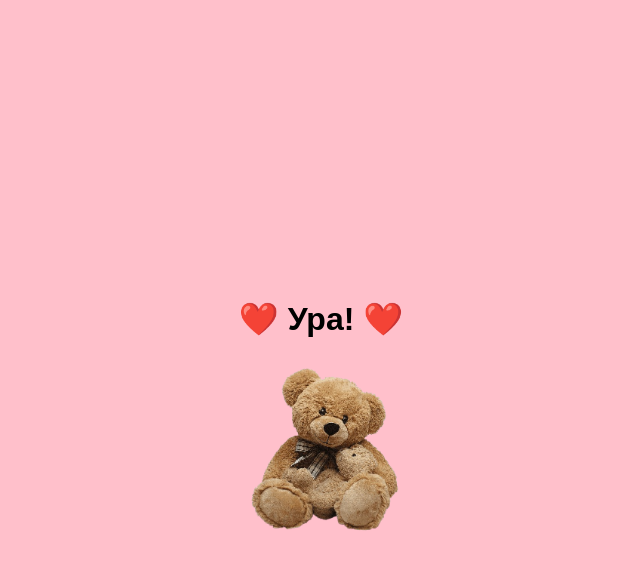
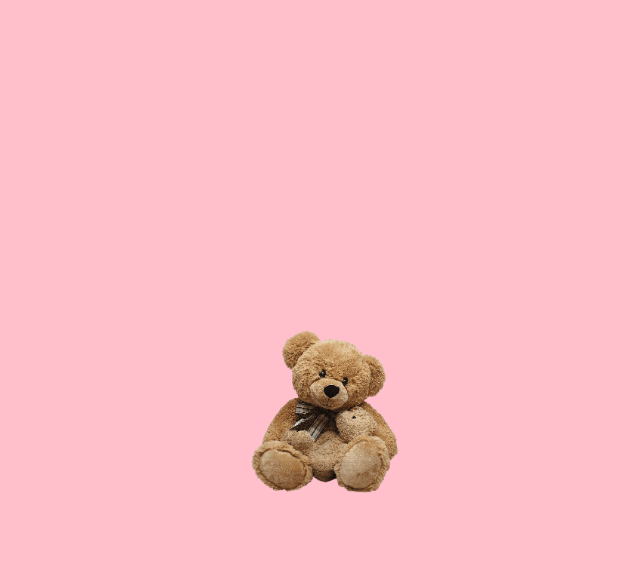
Before and after one commit to grxt777/valentine, a plain HTML site: page index.html in a window 1280 px wide. Both pictures are taken after a click on the button "Yes". Shown: the whole page, without its empty margins (319-959 px from the left). Drawn offline with Linux system fonts and the light colour scheme.

Commit message:
Обновил код: добавил картинку, убрал заголовок и т.д.

```diff
--- a/index.html
+++ b/index.html
@@ -15,11 +15,21 @@
       text-align: center;
       font-family: Arial, sans-serif;
       overflow: hidden;
+      margin: 0;
+      padding: 0;
     }
+    /* Первая картинка (picture_name) */
+    .picture {
+      width: 50vw;
+      max-width: 200px;
+      animation: bounce 1s infinite alternate;
+    }
+    /* Мишка, который изначально скрыт */
     .bear {
       width: 50vw;
       max-width: 200px;
-      animation: bounce 1s infinite alternate;
+      display: none; /* изначально скрыт */
+      margin-top: 20px;
     }
     @keyframes bounce {
       from { transform: translateY(0); }
@@ -51,14 +61,21 @@
   </style>
 </head>
 <body>
-  <h1>Will you be my Valentine?</h1>
-  <img src="teddy.png" alt="Мишка с сердечком" class="bear">
+  <!-- Убрали заголовок, чтобы не было текста "Will you be my Valentine?" -->
+
+  <!-- Картинка, которая отображается при загрузке (picture_name) -->
+  <img src="picture_name.jpg" alt="Моя новая картинка" class="picture" />
+
   <div class="buttons">
     <button class="yes" onclick="finalYes()">Yes</button>
     <button class="no" onclick="handleNo()">No</button>
   </div>
+
+  <!-- Мишка, который появится после нажатия Yes -->
+  <img src="teddy.png" alt="Мишка с сердечком" class="bear" />
+
   <script>
-    // Варианты для кнопки "No"
+    // Массив вариантов для кнопки "No"
     const noVariants = [
       "I will be sad",
       "Very, very sad",
@@ -71,25 +88,27 @@
     let noIndex = 0;
 
     function finalYes() {
+      // Прячем кнопки
       document.querySelector('.buttons').style.display = 'none';
-      document.querySelector('h1').innerText = '❤️ Ура! ❤️';
+
+      // Скрываем картинку picture_name
+      document.querySelector('.picture').style.display = 'none';
+
+      // Показываем мишку
+      document.querySelector('.bear').style.display = 'block';
     }
 
     function handleNo() {
-      // Меняем текст кнопки No
+      // Меняем текст кнопки "No"
       const noButton = document.querySelector('.no');
       noButton.innerText = noVariants[noIndex];
       noIndex = (noIndex + 1) % noVariants.length;
 
-      // Увеличиваем кнопку Yes
+      // Увеличиваем кнопку "Yes"
       const yesButton = document.querySelector('.yes');
-      // Получаем текущий размер шрифта
       let currentFontSize = parseFloat(window.getComputedStyle(yesButton).fontSize);
-      // Увеличиваем шрифт на 50%
       let newFontSize = currentFontSize * 1.5;
       yesButton.style.fontSize = newFontSize + 'px';
-
-      // Пропорционально изменяем padding (на усмотрение)
       yesButton.style.padding = (newFontSize * 0.5) + 'px ' + (newFontSize * 0.8) + 'px';
     }
   </script>
```
Also changed, not shown: picture_name.jpg (added).
